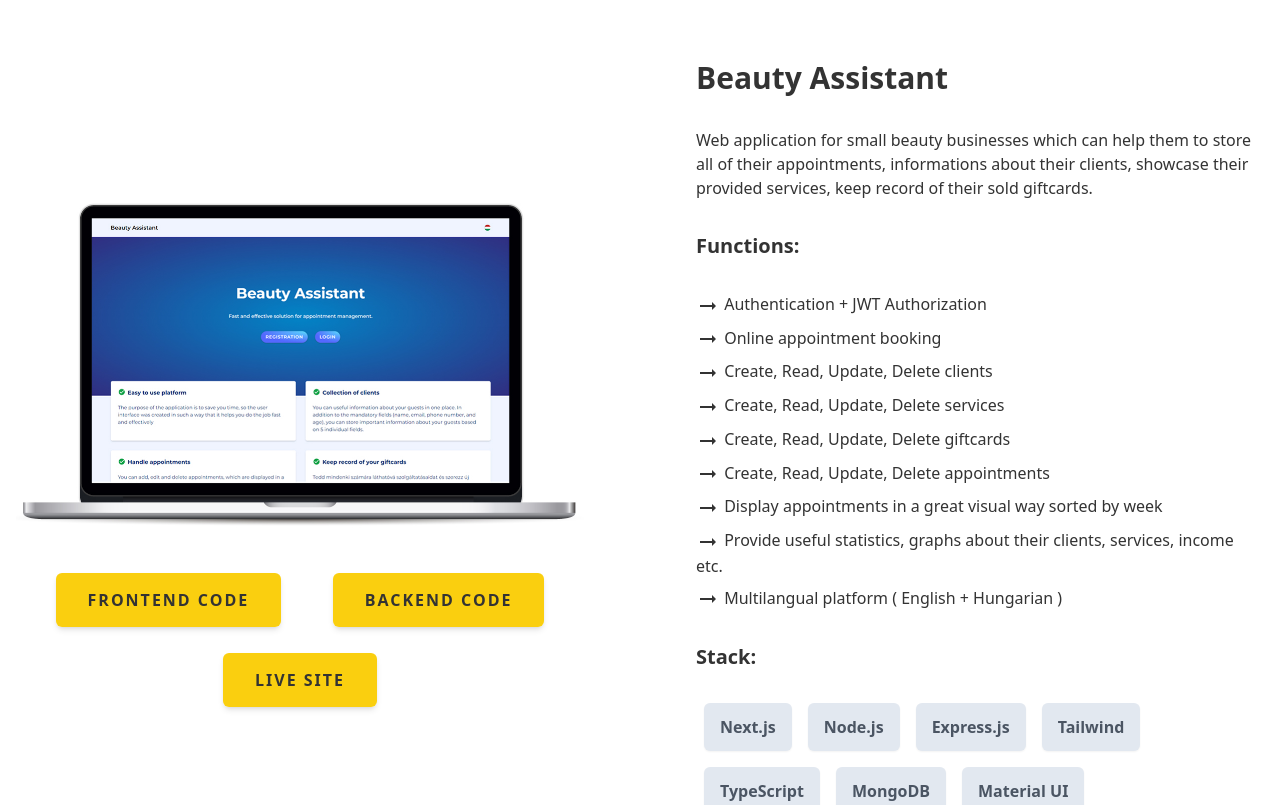
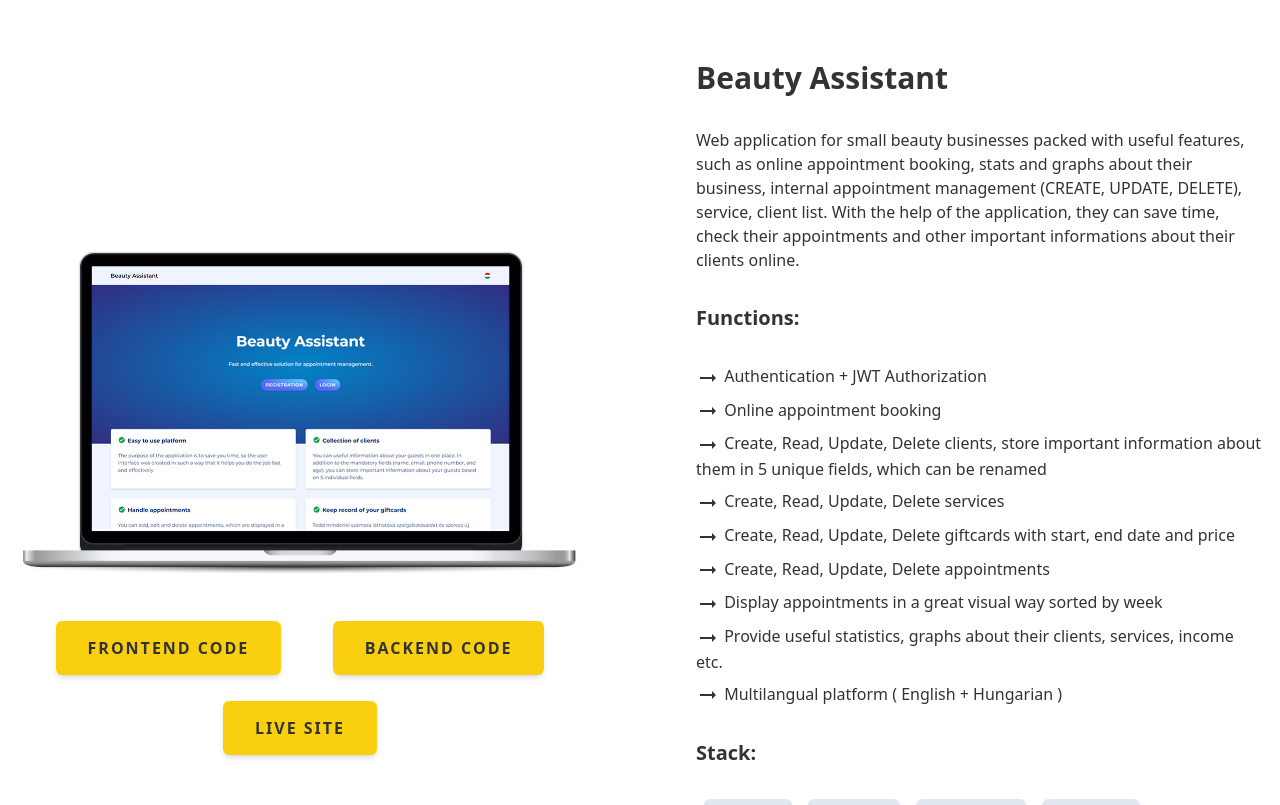
Before and after one commit to balazscsordas/portfolio-client, a Next.js app: page / in a window 1280 px wide. Shown: the part 2180-2985 px from the top of the page. Built offline with nearby package versions, Linux system fonts and the light colour scheme.

Commit message:
added new CV

```diff
--- a/src/components/Navbar.tsx
+++ b/src/components/Navbar.tsx
@@ -4,8 +4,6 @@ import myImage from "../../public/en.jpg";
 import MenuIcon from '@mui/icons-material/Menu';
 import { Collapse, IconButton } from "@mui/material";
 import { useState } from "react";
-
-
 
 const Navbar = () => {
 
@@ -14,7 +12,6 @@ const Navbar = () => {
     const handleClick = () => {
         setShowMobileNavbar(prevValue => !prevValue);
     }
-
 
     return (
         <header className="uppercase font-bold  fixed top-0 w-full bg-slate-200 z-10">
--- a/src/components/aboutMe/Skills.tsx
+++ b/src/components/aboutMe/Skills.tsx
@@ -8,12 +8,13 @@ const Skills = () => {
                 <SkillElement name="React"/>
                 <SkillElement name="Next.js"/>
                 <SkillElement name="TypeScript"/>
+                <SkillElement name="JavaScript"/>
                 <SkillElement name="Node.js"/>
                 <SkillElement name="Express.js"/>
                 <SkillElement name="SQL"/>
                 <SkillElement name="MySQL"/>
                 <SkillElement name="MongoDB"/>
-                <SkillElement name="JavaScript"/>
+                <SkillElement name="Mongoose"/>
                 <SkillElement name="Tailwind"/>
                 <SkillElement name="Bootstrap"/>
                 <SkillElement name="Material UI"/>
--- a/src/components/projects/ProjectsBlock.tsx
+++ b/src/components/projects/ProjectsBlock.tsx
@@ -1,6 +1,5 @@
 import SectionTitle from "../smallComponents/SectionTitle";
 import ProjectElement from "./ProjectElement";
-import ProjectImage from "../../../public/dopefolio.jpeg";
 import BeautyAssistantImage from "../../../public/beautyassistantlaptop.jpg";
 import DorinKozmetikaImage from "../../../public/dorinkozmetikalaptop.jpg";
 
@@ -11,23 +10,23 @@ const ProjectsBlock = () => {
             <ProjectElement
                 image={BeautyAssistantImage}
                 name="Beauty Assistant"
-                description="Web application for small beauty businesses which can help them to store all of their appointments, informations about their clients, showcase their provided services, keep record of their sold giftcards."
+                description="Web application for small beauty businesses packed with useful features, such as online appointment booking, stats and graphs about their business, internal appointment management (CREATE, UPDATE, DELETE), service, client list. With the help of the application, they can save time, check their appointments and other important informations about their clients online."
                 linkToCode1="https://github.com/balazscsordas/Beauty-Assistant-client"
                 linkToCode2="https://github.com/balazscsordas/Beauty-Assistant-server"
                 linkToSite="https://beautyassistant.hu/"
                 functions={[
                     "Authentication + JWT Authorization",
                     "Online appointment booking",
-                    "Create, Read, Update, Delete clients",
+                    "Create, Read, Update, Delete clients, store important information about them in 5 unique fields, which can be renamed",
                     "Create, Read, Update, Delete services",
-                    "Create, Read, Update, Delete giftcards",
+                    "Create, Read, Update, Delete giftcards with start, end date and price",
                     "Create, Read, Update, Delete appointments",
                     "Display appointments in a great visual way sorted by week",
                     "Provide useful statistics, graphs about their clients, services, income etc.",
                     "Multilangual platform ( English + Hungarian )"
                 ]}
                 stackList={[
-                    "Next.js", "Node.js", "Express.js", "Tailwind", "TypeScript", "MongoDB", "Material UI"
+                    "Next.js", "Node.js", "Express.js", "Tailwind", "TypeScript", "MongoDB", "Mongoose", "Material UI"
                 ]}
             />
             <ProjectElement
```
Also changed, not shown: 1 other file (tests, documents, lock files or other folders).
